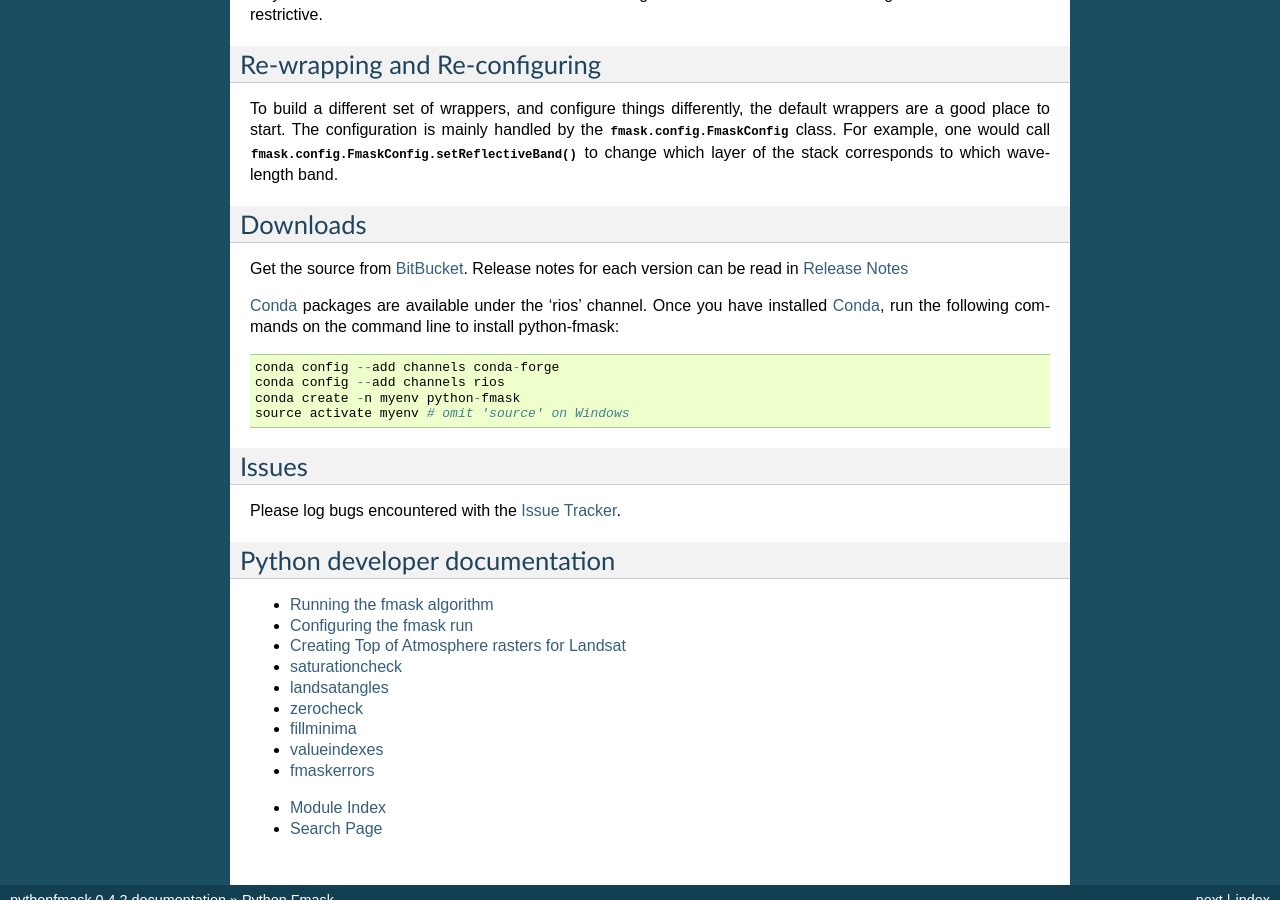
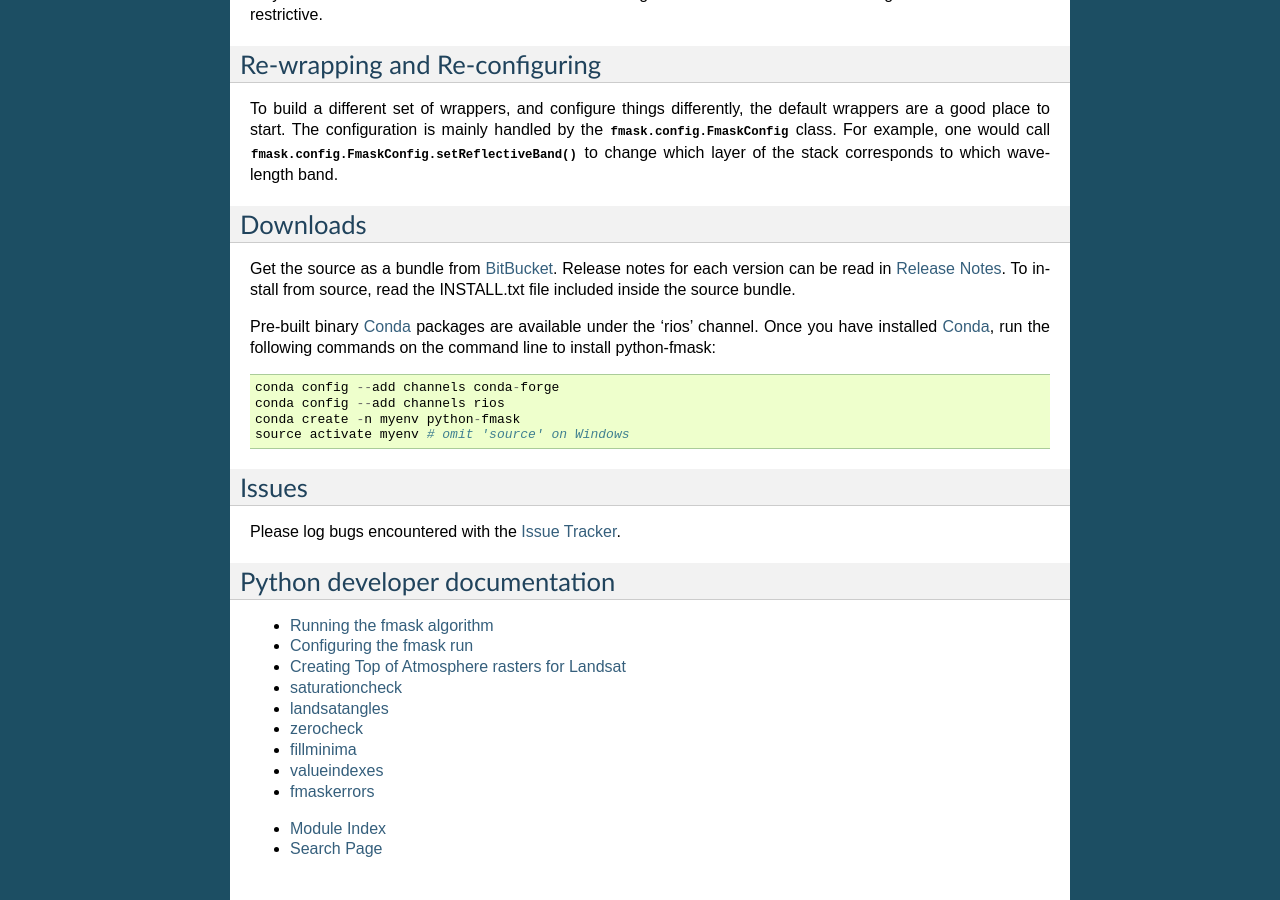
Before and after one commit to ubarsc/python-fmask, a Sphinx documentation site: the page built from doc/source/index.rst, in a window 1280 px wide and 900 px high, scrolled down 2290 px. Built offline with Sphinx 7.4.7, drawn with Linux system fonts in a browser that asks for light colours; formulas are drawn with MathJax 3.

Commit message:
index.rst: Slightly expanded notes about installation, mentioning the new INSTALL.txt file.

```diff
--- a/doc/source/index.rst
+++ b/doc/source/index.rst
@@ -139,11 +139,14 @@ corresponds to which wavelength band.
 
 Downloads
 ---------
-Get the source from `BitBucket <https://bitbucket.org/chchrsc/python-fmask/downloads>`_.
-Release notes for each version can be read in :doc:`releasenotes`
+Get the source as a bundle from `BitBucket <https://bitbucket.org/chchrsc/python-fmask/downloads>`_.
+Release notes for each version can be read in :doc:`releasenotes`. To install from source,
+read the INSTALL.txt file included inside the source bundle.
 
-`Conda <http://conda.pydata.org/miniconda.html#miniconda>`_ packages are available under the 'rios' channel.
-Once you have installed `Conda <http://conda.pydata.org/miniconda.html#miniconda>`_, run the following commands on the command line to install python-fmask: ::
+Pre-built binary `Conda <http://conda.pydata.org/miniconda.html#miniconda>`_ packages are available
+under the 'rios' channel. Once you have installed
+`Conda <http://conda.pydata.org/miniconda.html#miniconda>`_, run the following commands on the
+command line to install python-fmask: ::
 
     conda config --add channels conda-forge
     conda config --add channels rios
```
